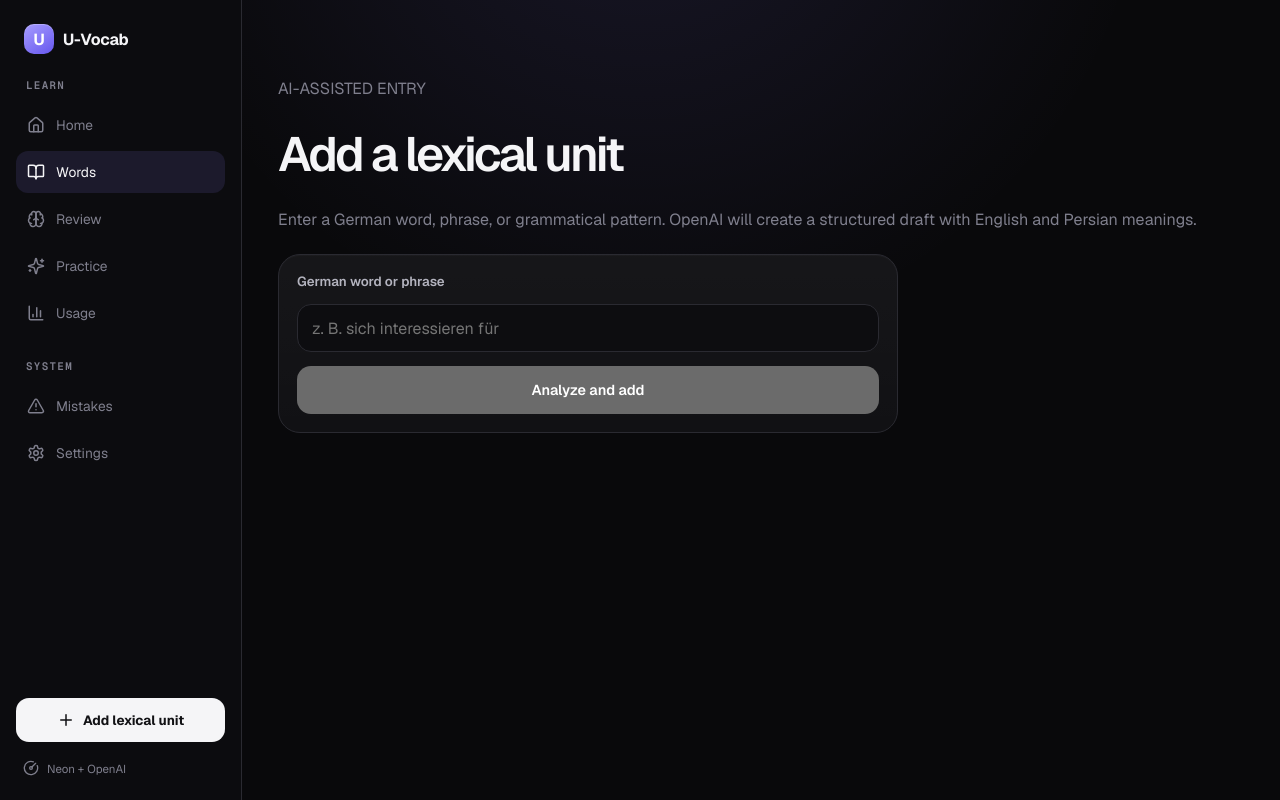
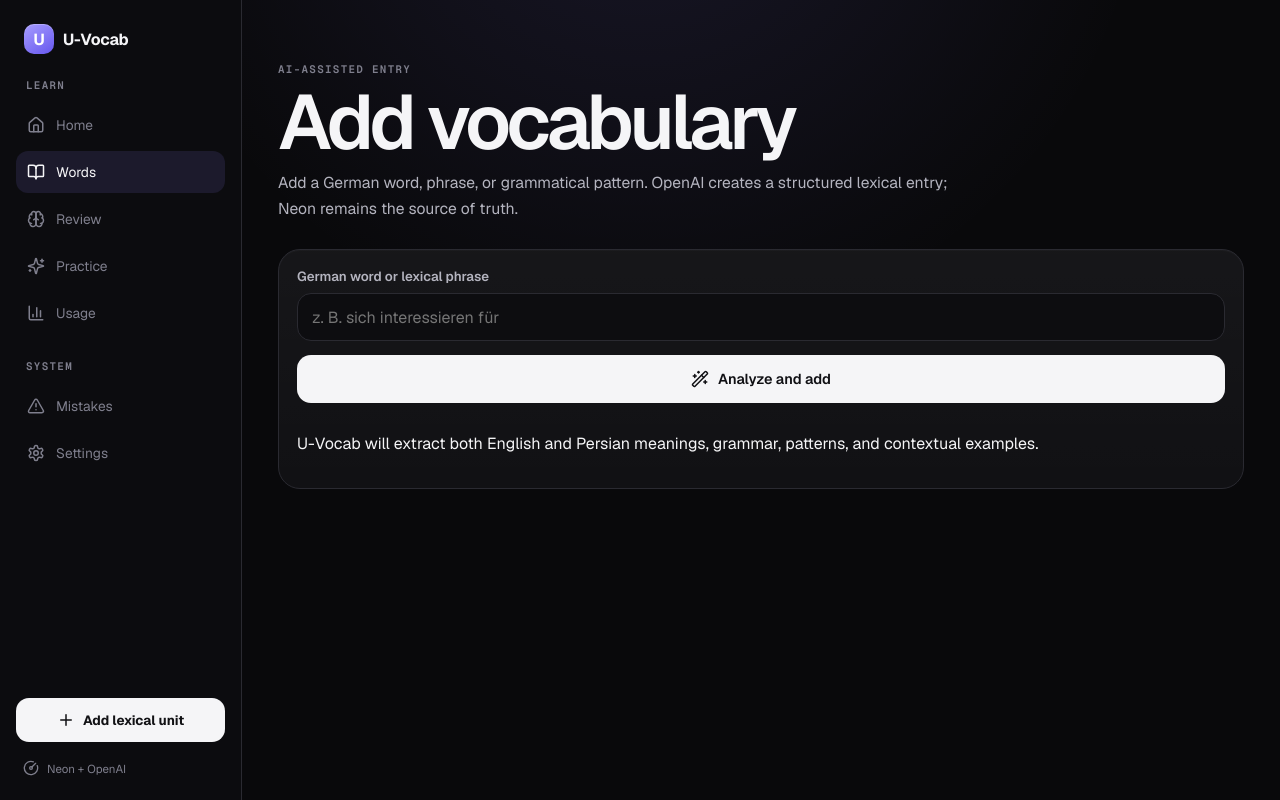
Before and after one commit to Amirmfth/U-Vocab, a Next.js app: page /vocabulary/new in a window 1280 px wide. Built offline with nearby package versions, Linux system fonts and the light colour scheme.

Commit message:
style: redesign add lexical unit flow

```diff
--- a/src/app/vocabulary/new/page.tsx
+++ b/src/app/vocabulary/new/page.tsx
@@ -1,2 +1,18 @@
-import { createLexeme } from "./actions";
-export default function NewWord(){return <main><div className="hero"><p className="muted">AI-ASSISTED ENTRY</p><h1 style={{fontSize:"3rem"}}>Add a lexical unit</h1><p className="muted">Enter a German word, phrase, or grammatical pattern. OpenAI will create a structured draft with English and Persian meanings.</p></div><form action={createLexeme} className="card" style={{maxWidth:620}}><label htmlFor="word">German word or phrase</label><input id="word" name="word" placeholder="z. B. sich interessieren für" required/><button className="button" type="submit">Analyze and add</button></form></main>}
+import { AddLexemeForm } from "./AddLexemeForm";
+
+export default function NewWord() {
+  return (
+    <main className="page">
+      <section className="page-header compact">
+        <p className="eyebrow">AI-ASSISTED ENTRY</p>
+        <h1>Add vocabulary</h1>
+        <p className="page-description">
+          Add a German word, phrase, or grammatical pattern. OpenAI creates a
+          structured lexical entry; Neon remains the source of truth.
+        </p>
+      </section>
+
+      <AddLexemeForm />
+    </main>
+  );
+}
```
